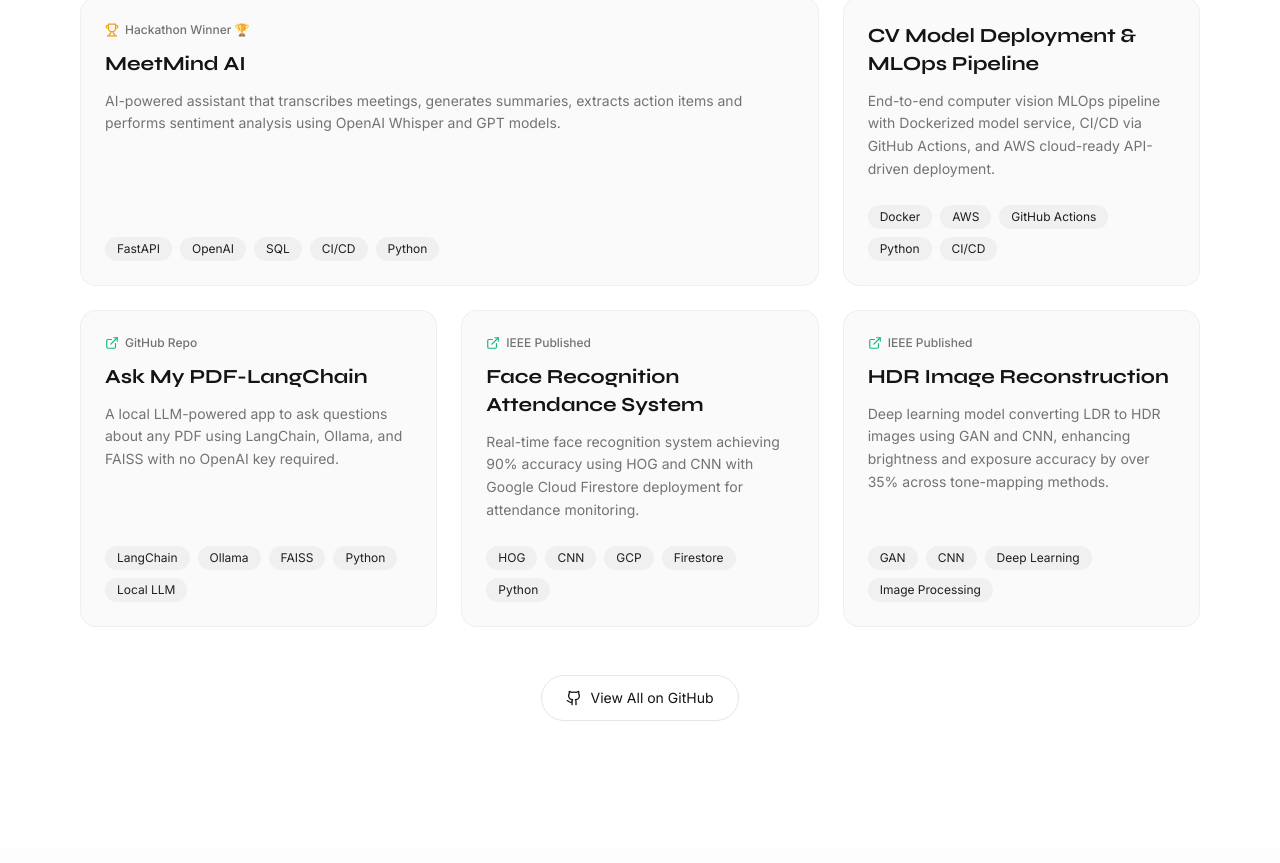
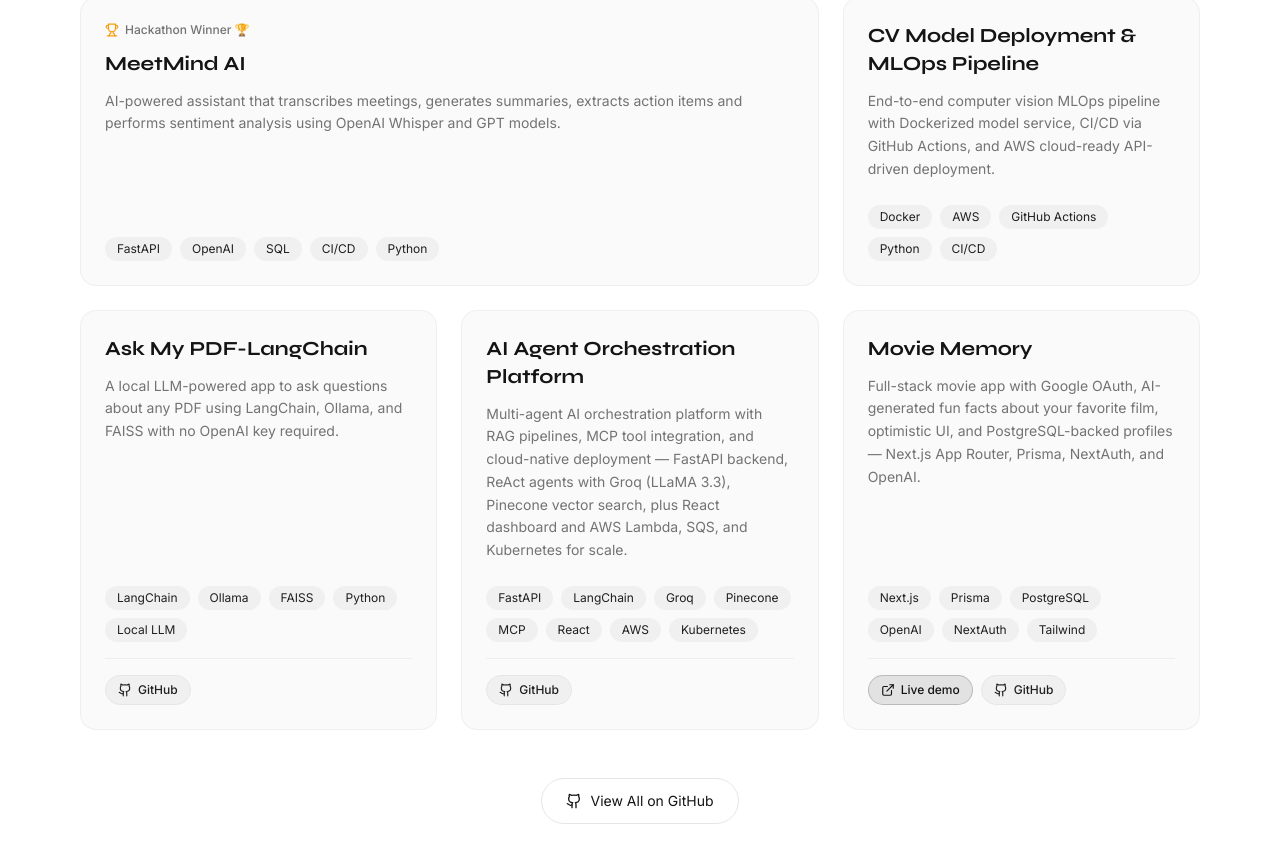
Before and after one commit to JITHENTHIRIYA/personalPortfolio, a React (Vite) app: page / in a window 1280 px wide. Shown: the part 3019-3882 px from the top of the page. Built offline with nearby package versions, Linux system fonts and the light colour scheme; the HTML template or start-up script is replaced by a standard one.

Commit message:
fix: projects links revamp

```diff
--- a/src/components/ProjectsSection.tsx
+++ b/src/components/ProjectsSection.tsx
@@ -1,20 +1,30 @@
 import { motion } from "framer-motion";
 import { ExternalLink, Github, Trophy } from "lucide-react";
-import {
-  fadeUpVariants,
-  staggerContainer,
-  scaleFadeVariants,
-  viewportConfig,
-} from "@/lib/animations";
+import { fadeUpVariants, scaleFadeVariants, viewportConfig } from "@/lib/animations";
 
-const projects = [
+type Project = {
+  title: string;
+  badge: string | null;
+  description: string;
+  tech: string[];
+  highlight: boolean;
+  githubUrl?: string;
+  demoUrl?: string;
+};
+
+const actionPillBase =
+  "inline-flex items-center gap-1.5 text-xs font-medium px-3 py-1.5 rounded-full border transition-colors focus-visible:outline-none focus-visible:ring-2 focus-visible:ring-ring focus-visible:ring-offset-2";
+
+const demoPillClass = `${actionPillBase} bg-primary/10 text-primary hover:bg-primary/15 border-primary/20`;
+const githubPillClass = `${actionPillBase} bg-accent text-accent-foreground hover:bg-accent/80 border-border`;
+
+const projects: Project[] = [
   {
     title: "MeetMind AI",
     badge: "Hackathon Winner 🏆",
     description:
       "AI-powered assistant that transcribes meetings, generates summaries, extracts action items and performs sentiment analysis using OpenAI Whisper and GPT models.",
     tech: ["FastAPI", "OpenAI", "SQL", "CI/CD", "Python"],
-    link: "#",
     highlight: true,
   },
   {
@@ -23,34 +33,34 @@
     description:
       "End-to-end computer vision MLOps pipeline with Dockerized model service, CI/CD via GitHub Actions, and AWS cloud-ready API-driven deployment.",
     tech: ["Docker", "AWS", "GitHub Actions", "Python", "CI/CD"],
-    link: "#",
     highlight: false,
   },
   {
     title: "Ask My PDF-LangChain",
-    badge: "GitHub Repo",
+    badge: null,
     description:
       "A local LLM-powered app to ask questions about any PDF using LangChain, Ollama, and FAISS with no OpenAI key required.",
     tech: ["LangChain", "Ollama", "FAISS", "Python", "Local LLM"],
-    link: "https://github.com/JITHENTHIRIYA/askMyPDF-Langchain",
+    githubUrl: "https://github.com/JITHENTHIRIYA/askMyPDF-Langchain",
     highlight: false,
   },
   {
-    title: "Face Recognition Attendance System",
-    badge: "IEEE Published",
+    title: "AI Agent Orchestration Platform",
+    badge: null,
     description:
-      "Real-time face recognition system achieving 90% accuracy using HOG and CNN with Google Cloud Firestore deployment for attendance monitoring.",
-    tech: ["HOG", "CNN", "GCP", "Firestore", "Python"],
-    link: "https://ieeexplore.ieee.org/abstract/document/10073909/",
+      "Multi-agent AI orchestration platform with RAG pipelines, MCP tool integration, and cloud-native deployment — FastAPI backend, ReAct agents with Groq (LLaMA 3.3), Pinecone vector search, plus React dashboard and AWS Lambda, SQS, and Kubernetes for scale.",
+    tech: ["FastAPI", "LangChain", "Groq", "Pinecone", "MCP", "React", "AWS", "Kubernetes"],
+    githubUrl: "https://github.com/JITHENTHIRIYA/ai-agent-orchestration-platform",
     highlight: false,
   },
   {
-    title: "HDR Image Reconstruction",
-    badge: "IEEE Published",
+    title: "Movie Memory",
+    badge: null,
     description:
-      "Deep learning model converting LDR to HDR images using GAN and CNN, enhancing brightness and exposure accuracy by over 35% across tone-mapping methods.",
-    tech: ["GAN", "CNN", "Deep Learning", "Image Processing"],
-    link: "https://ieeexplore.ieee.org/abstract/document/10200786/",
+      "Full-stack movie app with Google OAuth, AI-generated fun facts about your favorite film, optimistic UI, and PostgreSQL-backed profiles — Next.js App Router, Prisma, NextAuth, and OpenAI.",
+    tech: ["Next.js", "Prisma", "PostgreSQL", "OpenAI", "NextAuth", "Tailwind"],
+    githubUrl: "https://github.com/JITHENTHIRIYA/movie-memory",
+    demoUrl: "https://movie-memory-sigma.vercel.app",
     highlight: false,
   },
 ];
@@ -84,16 +94,51 @@
           className="grid md:grid-cols-2 lg:grid-cols-3 gap-6"
         >
           {projects.map((project) => {
-            const isLink = project.link && project.link !== "#";
+            const hasGithub = Boolean(project.githubUrl);
+            const hasDemo = Boolean(project.demoUrl);
+            const linkRow = (hasGithub || hasDemo) && (
+              <div className="flex flex-wrap gap-2 mt-4 pt-4 border-t border-border/60">
+                {hasDemo && (
+                  <a
+                    href={project.demoUrl}
+                    target="_blank"
+                    rel="noopener noreferrer"
+                    className={demoPillClass}
+                  >
+                    <ExternalLink size={14} aria-hidden />
+                    Live demo
+                  </a>
+                )}
+                {hasGithub && (
+                  <a
+                    href={project.githubUrl}
+                    target="_blank"
+                    rel="noopener noreferrer"
+                    className={githubPillClass}
+                  >
+                    <Github size={14} aria-hidden />
+                    GitHub
+                  </a>
+                )}
+              </div>
+            );
 
-            const cardContent = (
-              <>
+            return (
+              <motion.div
+                key={project.title}
+                variants={scaleFadeVariants}
+                whileHover={{
+                  y: -8,
+                  transition: { duration: 0.3, ease: [0.25, 0.1, 0.25, 1] },
+                }}
+                className={`glass-card p-6 group hover:border-foreground/20 hover:shadow-xl hover:shadow-foreground/5 transition-all duration-300 flex flex-col ${
+                  project.highlight ? "md:col-span-2 lg:col-span-2" : ""
+                }`}
+              >
                 {project.badge && (
                   <div className="flex items-center gap-1.5 mb-3">
-                    {project.badge.includes("Winner") ? (
-                      <Trophy size={14} className="text-amber-500" />
-                    ) : (
-                      <ExternalLink size={14} className="text-emerald-500" />
+                    {project.badge.includes("Winner") && (
+                      <Trophy size={14} className="text-amber-500 shrink-0" aria-hidden />
                     )}
                     <span className="text-xs font-medium text-muted-foreground">{project.badge}</span>
                   </div>
@@ -114,43 +159,7 @@
                     </span>
                   ))}
                 </div>
-              </>
-            );
-
-            if (isLink) {
-              return (
-                <motion.a
-                  key={project.title}
-                  href={project.link}
-                  target="_blank"
-                  rel="noopener noreferrer"
-                  variants={scaleFadeVariants}
-                  whileHover={{
-                    y: -8,
-                    transition: { duration: 0.3, ease: [0.25, 0.1, 0.25, 1] },
-                  }}
-                  className={`glass-card p-6 group hover:border-foreground/20 hover:shadow-xl hover:shadow-foreground/5 transition-all duration-300 flex flex-col cursor-pointer block ${
-                    project.highlight ? "md:col-span-2 lg:col-span-2" : ""
-                  }`}
-                >
-                  {cardContent}
-                </motion.a>
-              );
-            }
-
-            return (
-              <motion.div
-                key={project.title}
-                variants={scaleFadeVariants}
-                whileHover={{
-                  y: -8,
-                  transition: { duration: 0.3, ease: [0.25, 0.1, 0.25, 1] },
-                }}
-                className={`glass-card p-6 group hover:border-foreground/20 hover:shadow-xl hover:shadow-foreground/5 transition-all duration-300 flex flex-col cursor-default ${
-                  project.highlight ? "md:col-span-2 lg:col-span-2" : ""
-                }`}
-              >
-                {cardContent}
+                {linkRow}
               </motion.div>
             );
           })}
```
